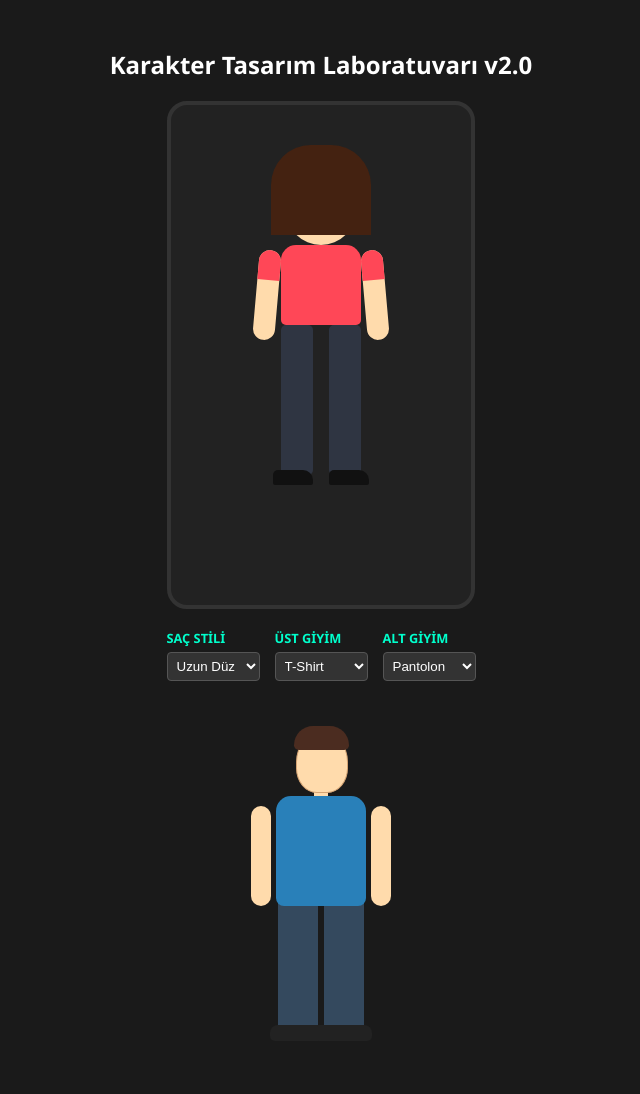
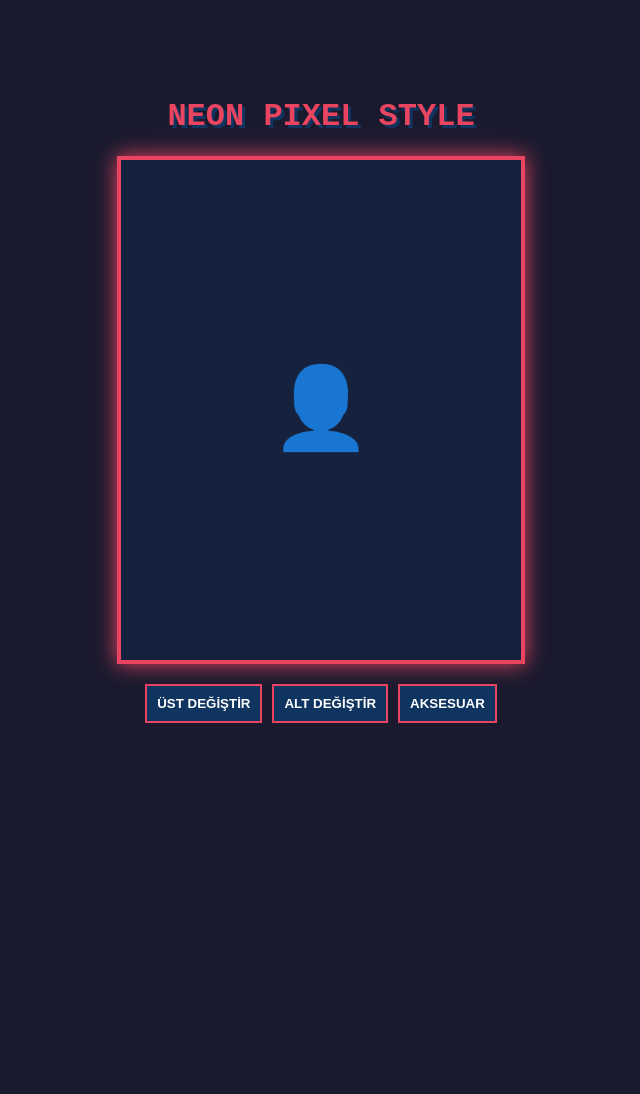
Before and after one commit to brbrsxlegacy/asya-dream-studio, a plain HTML site: page index.html in a window 1280 px wide. Shown: the whole page, without its empty margins (319-959 px from the left). After the commit the page ends 800 px from the top, so only its background shows below. Drawn offline with Linux system fonts and the light colour scheme.

Commit message:
Refactor HTML for retro pixel dress-up game

```diff
--- a/index.html
+++ b/index.html
@@ -2,256 +2,107 @@
 <html lang="tr">
 <head>
     <meta charset="UTF-8">
-    <meta name="viewport" content="width=device-width, initial-scale=1.0">
-    <title>30 Stil Karakter Paneli - Geliştirilmiş</title>
+    <title>Retro 80s Pixel Dress Up</title>
     <style>
-        :root {
-            --bg-color: #1a1a1a;
-            --hair-color: #442211;
-            --top-color: #ff4757;
-            --bottom-color: #2f3542;
-            --skin: #ffdbac;
-        }
-
+        /* Retro Arka Plan ve Font */
         body {
-            background-color: var(--bg-color);
-            color: white;
-            font-family: 'Segoe UI', sans-serif;
+            background-color: #1a1a2e;
+            color: #e94560;
+            font-family: 'Courier New', Courier, monospace;
             display: flex;
             flex-direction: column;
             align-items: center;
-            padding: 20px;
-        }
-
-        #character-canvas {
-            width: 300px;
-            height: 500px;
-            border: 4px solid #333;
-            border-radius: 20px;
-            position: relative;
-            background: #222;
+            justify-content: center;
+            height: 100vh;
+            margin: 0;
             overflow: hidden;
         }
 
-        .layer { position: absolute; left: 50%; transform: translateX(-50%); transition: 0.3s; }
+        h1 { text-shadow: 3px 3px #0f3460; }
 
-        /* --- KAFA --- */
-        #hair { top: 40px; z-index: 10; width: 100px; height: 90px; background: var(--hair-color); border-radius: 40px 40px 0 0; }
+        /* Oyun Alanı */
+        #game-container {
+            position: relative;
+            width: 400px;
+            height: 500px;
+            background: #16213e;
+            border: 4px solid #e94560;
+            box-shadow: 0 0 20px #e94560;
+        }
 
-        .head {
-            width: 70px; height: 85px; background: var(--skin); border-radius: 35px;
-            top: 55px; z-index: 9; position: absolute; left: 50%; transform: translateX(-50%);
+        /* Karakter Katmanları */
+        .layer {
+            position: absolute;
+            top: 50%;
+            left: 50%;
+            transform: translate(-50%, -50%);
+            width: 300px;
+            height: 400px;
+            image-rendering: pixelated; /* Pikselli görünüm için kritik! */
+            display: flex;
+            align-items: center;
+            justify-content: center;
+            font-size: 80px; /* Demo amaçlı emoji kullanıyoruz, buraya PNG gelecek */
         }
-        .eyes { position: absolute; top: 35px; width: 100%; display: flex; justify-content: space-around; padding: 0 15px; box-sizing: border-box; }
-        .eye { width: 6px; height: 6px; background: #333; border-radius: 50%; }
-        .mouth { width: 20px; height: 10px; border-bottom: 3px solid #7d2d2d; border-radius: 50%; margin: 55px auto 0; }
 
-        /* --- ÜST VÜCUT VE KOLLAR --- */
-        .upper-body-wrapper { position: absolute; top: 140px; left: 50%; transform: translateX(-50%); width: 160px; height: 120px; z-index: 5; }
+        /* Menü Alanı */
+        #menu {
+            margin-top: 20px;
+            display: flex;
+            gap: 10px;
+        }
 
-        #top { width: 80px; height: 80px; background: var(--top-color); border-radius: 15px 15px 5px 5px; margin: 0 auto; position: relative; z-index: 6; }
+        button {
+            background: #0f3460;
+            color: white;
+            border: 2px solid #e94560;
+            padding: 10px;
+            cursor: pointer;
+            font-weight: bold;
+        }
 
-        .arm { width: 22px; height: 90px; background: var(--skin); position: absolute; top: 5px; border-radius: 11px; z-index: 4; transition: 0.3s; }
-        .arm.left { left: 15px; transform: rotate(5deg); }
-        .arm.right { right: 15px; transform: rotate(-5deg); }
-
-        /* Kısa kollu efekti için */
-        .arm::before { content: ""; position: absolute; top: 0; width: 100%; height: 30px; background: var(--top-color); border-radius: 11px 11px 0 0; }
-
-        /* --- ALT VÜCUT VE BACAKLAR --- */
-        .legs-wrapper { position: absolute; top: 220px; left: 50%; transform: translateX(-50%); width: 80px; height: 180px; display: flex; justify-content: space-between; z-index: 3; }
-
-        .leg { width: 32px; height: 150px; background: var(--bottom-color); position: relative; border-radius: 5px; transition: 0.3s; }
-        .foot { position: absolute; bottom: -10px; width: 40px; height: 15px; background: #111; border-radius: 5px 10px 2px 2px; }
-        .leg.left .foot { right: 0; }
-        .leg.right .foot { left: 0; }
-
-        /* --- PANEL --- */
-        .panel { margin-top: 20px; display: grid; grid-template-columns: repeat(3, 1fr); gap: 15px; max-width: 800px; }
-        .group { display: flex; flex-direction: column; gap: 5px; }
-        label { font-size: 0.8rem; color: #00ffcc; font-weight: bold; }
-        select { background: #333; color: white; border: 1px solid #555; padding: 5px; border-radius: 4px; }
+        button:hover {
+            background: #e94560;
+            color: #1a1a2e;
+        }
     </style>
 </head>
 <body>
 
-    <h2>Karakter Tasarım Laboratuvarı v2.0</h2>
+    <h1>NEON PIXEL STYLE</h1>
 
-    <div id="character-canvas">
-        <div id="hair" class="layer"></div>
-        <div class="head">
-            <div class="eyes"><div class="eye"></div><div class="eye"></div></div>
-            <div class="mouth"></div>
-        </div>
-
-        <div class="upper-body-wrapper">
-            <div id="top"></div>
-            <div id="leftArm" class="arm left"></div>
-            <div id="rightArm" class="arm right"></div>
-        </div>
-
-        <div class="legs-wrapper">
-            <div id="leftLeg" class="leg left"><div class="foot"></div></div>
-            <div id="rightLeg" class="leg right"><div class="foot"></div></div>
-        </div>
+    <div id="game-container">
+        <div class="layer" id="body">👤</div>
+        <div class="layer" id="outfit-top"></div>
+        <div class="layer" id="outfit-bottom"></div>
+        <div class="layer" id="outfit-accessory"></div>
     </div>
 
-    <div class="panel">
-        <div class="group">
-            <label>SAÇ STİLİ</label>
-            <select onchange="applyHair(this.value)">
-                <option value="long">Uzun Düz</option>
-                <option value="bob">Küt Kesim</option>
-                <option value="spike">Dikenli</option>
-                <option value="bald">Kel</option>
-                <option value="mohawk">Mohawk</option>
-            </select>
-        </div>
-
-        <div class="group">
-            <label>ÜST GİYİM</label>
-            <select onchange="applyTop(this.value)">
-                <option value="tshirt">T-Shirt</option>
-                <option value="crop">Crop Top</option>
-                <option value="tank">Atlet</option>
-                <option value="hoodie">Hoodie</option>
-            </select>
-        </div>
-
-        <div class="group">
-            <label>ALT GİYİM</label>
-            <select onchange="applyBottom(this.value)">
-                <option value="jeans">Pantolon</option>
-                <option value="shorts">Mini Şort</option>
-                <option value="skirt">Etek</option>
-                <option value="cargo">Kargo</option>
-            </select>
-        </div>
+    <div id="menu">
+        <button onclick="changeStyle('top')">ÜST DEĞİŞTİR</button>
+        <button onclick="changeStyle('bottom')">ALT DEĞİŞTİR</button>
+        <button onclick="changeStyle('acc')">AKSESUAR</button>
     </div>
 
-<div class="k-ana-konteynir">
-    <div class="k-insan">
-        <div class="k-kafa-grubu">
-            <div class="k-sac-on"></div> <div class="k-kafa"></div>
-        </div>
+    <script>
+        const styles = {
+            top: ['👕', '👘', '🧥', '👚'],
+            bottom: ['👖', '🩳', '👗', '🧥'],
+            acc: ['🕶️', '👑', '🎧', '🎸']
+        };
 
-        <div class="k-boyun"></div>
+        let indices = { top: -1, bottom: -1, acc: -1 };
 
-        <div class="k-torso">
-            <div class="k-kol k-sol"></div>
-            <div class="k-kol k-sag"></div>
-        </div>
+        function changeStyle(type) {
+            indices[type] = (indices[type] + 1) % styles[type].length;
+            const elementId = type === 'top' ? 'outfit-top' : (type === 'bottom' ? 'outfit-bottom' : 'outfit-accessory');
 
-        <div class="k-alt-govde">
-            <div class="k-bacak">
-                <div class="k-ayak k-sol-ayak"></div>
-            </div>
-            <div class="k-bacak">
-                <div class="k-ayak k-sag-ayak"></div>
-            </div>
-        </div>
-    </div>
-</div>
+            // Görseli güncelle
+            document.getElementById(elementId).innerText = styles[type][indices[type]];
 
-<style>
-    .k-ana-konteynir {
-        width: 100%;
-        display: flex;
-        justify-content: center;
-        padding: 50px 0;
-        /* Alttaki satır, karakterin sayfa seçimlerini engellememesini sağlar */
-        pointer-events: auto;
-    }
-
-    .k-insan {
-        display: flex;
-        flex-direction: column;
-        align-items: center;
-        position: relative;
-    }
-
-    /* Kafa ve Saç Düzeni */
-    .k-kafa-grubu {
-        position: relative;
-        width: 50px;
-        height: 60px;
-        z-index: 20;
-    }
-
-    .k-kafa {
-        width: 100%;
-        height: 100%;
-        background: #ffdbac;
-        border-radius: 50% 50% 40% 40%;
-        position: absolute;
-        z-index: 1;
-        border: 1px solid #d4a373;
-    }
-
-    .k-sac-on {
-        width: 110%;
-        height: 40%;
-        background: #4b2c20; /* Kahverengi saç */
-        position: absolute;
-        top: -5px;
-        left: -5%;
-        border-radius: 20px 20px 5px 5px;
-        z-index: 2; /* Kafanın önüne çektik */
-    }
-
-    .k-boyun {
-        width: 14px;
-        height: 10px;
-        background: #ffdbac;
-        margin-top: -5px;
-        z-index: 5;
-    }
-
-    /* Göğüs/Torso Oranı */
-    .k-torso {
-        width: 90px;
-        height: 110px;
-        background: #2980b9;
-        border-radius: 15px 15px 8px 8px;
-        position: relative;
-        z-index: 10;
-    }
-
-    .k-kol {
-        width: 20px;
-        height: 100px;
-        background: #ffdbac;
-        position: absolute;
-        top: 10px;
-        border-radius: 10px;
-        z-index: -1; /* Kolları gövdenin hafif arkasına aldık */
-    }
-
-    .k-sol { left: -25px; }
-    .k-sag { right: -25px; }
-
-    /* Bacak Oranı (Anatomik olarak en uzun parça) */
-    .k-alt-govde {
-        display: flex;
-        gap: 6px;
-        margin-top: -5px;
-    }
-
-    .k-bacak {
-        width: 40px;
-        height: 140px; /* Bacakları 140px yaparak uzunluk oranını sağladık */
-        background: #34495e;
-        position: relative;
-    }
-
-    .k-ayak {
-        width: 55px;
-        height: 16px;
-        background: #222;
-        position: absolute;
-        bottom: 0;
-    }
-
-    .k-sol-ayak { left: -8px; border-radius: 8px 2px 2px 5px; }
-    .k-sag-ayak { right: -8px; border-radius: 2px 8px 5px 2px; }
-</style>
+            // "Muq" bir efekt için konsola log basalım
+            console.log(`${type} stili güncellendi: ${styles[type][indices[type]]}`);
+        }
+    </script>
+</body>
+</html>
```
